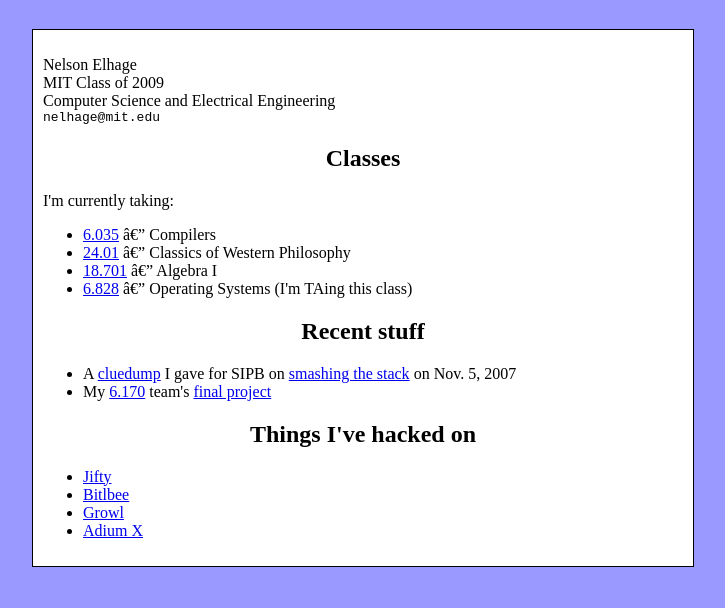
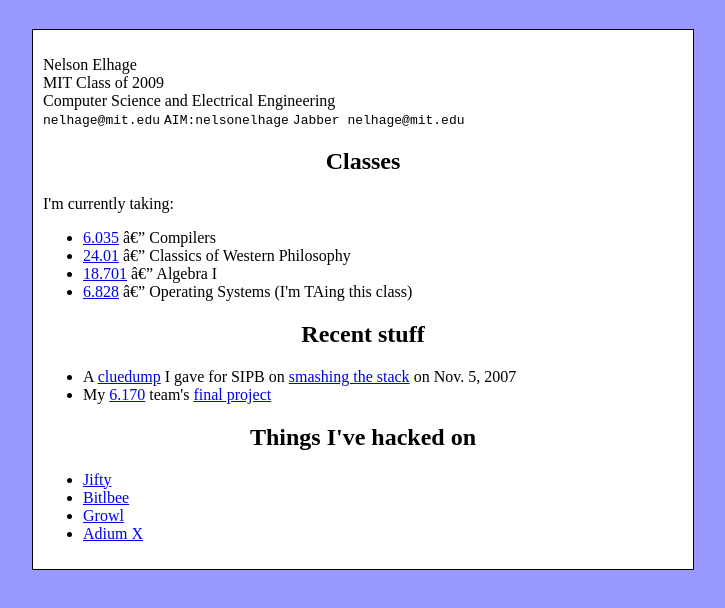
Before and after one commit to nelhage/nelhage.com, a plain HTML site: page index.html in a window 1280 px wide. Shown: the part 38-646 px from the top of the page, without its empty margins (277-1002 px from the left). Drawn offline with Linux system fonts and the light colour scheme.

Commit message:
Add AIM and jabber

```diff
--- a/index.html
+++ b/index.html
@@ -19,6 +19,8 @@ Nelson Elhage <br />
 MIT Class of 2009 <br />
 Computer Science and Electrical Engineering <br />
 <code>nelhage@mit.edu</code>
+<code>AIM:nelsonelhage</code>
+<code>Jabber nelhage@mit.edu</code>
 </p>
 
     <h2>Classes</h2>
```
